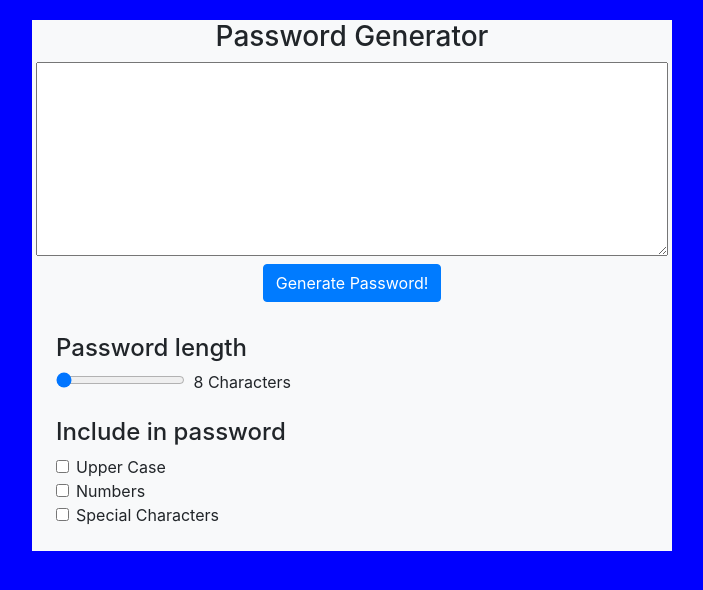
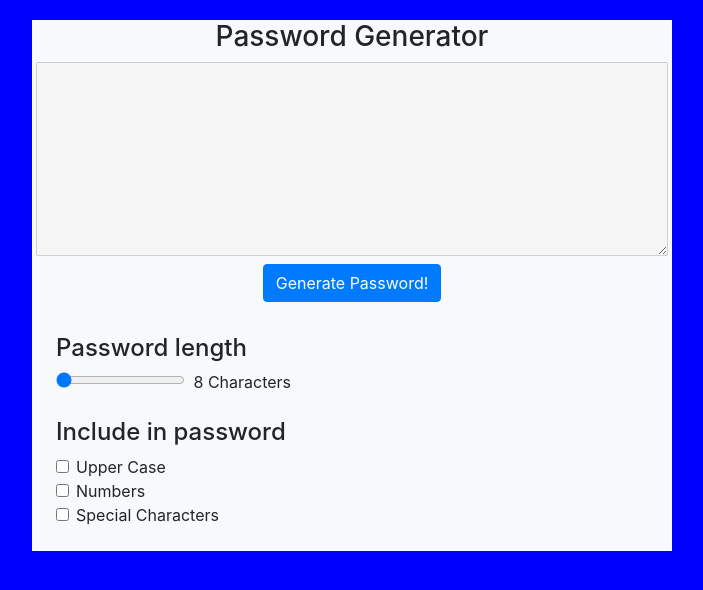
Before and after one commit to georgegombert/Homework_3, a plain HTML site: page index.html in a window 1280 px wide. Shown: the whole page, without its empty margins (288-991 px from the left). Drawn offline with nearby package versions, Linux system fonts and the light colour scheme.

Commit message:
Fix for textarea bug

```diff
--- a/index.html
+++ b/index.html
@@ -16,7 +16,7 @@
             <h3>Password Generator</h3>
         </div>
         <div class="d-flex justify-content-center mb-2">
-            <textarea name="Password generated here" id="passwordBox" cols="60" rows="8"></textarea>
+            <textarea name="Password generated here" id="passwordBox" cols="60" rows="8" disabled></textarea>
         </div>
         <div class="d-flex justify-content-center pb-2">
             <button class="btn btn-primary" id="genarateButton" onclick="generatePassword()">Generate Password!</button>
```
